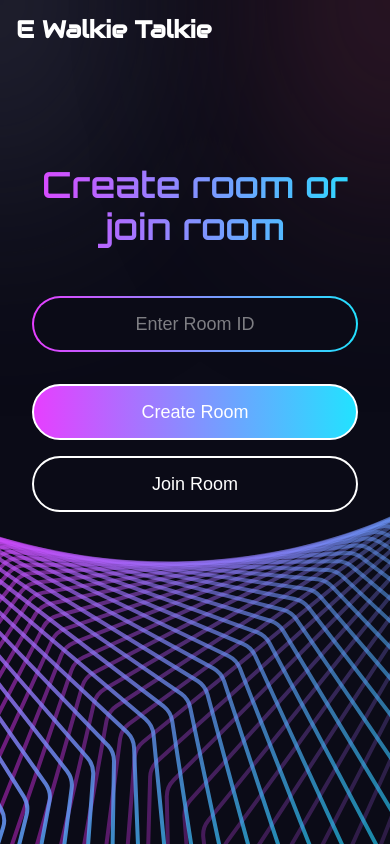
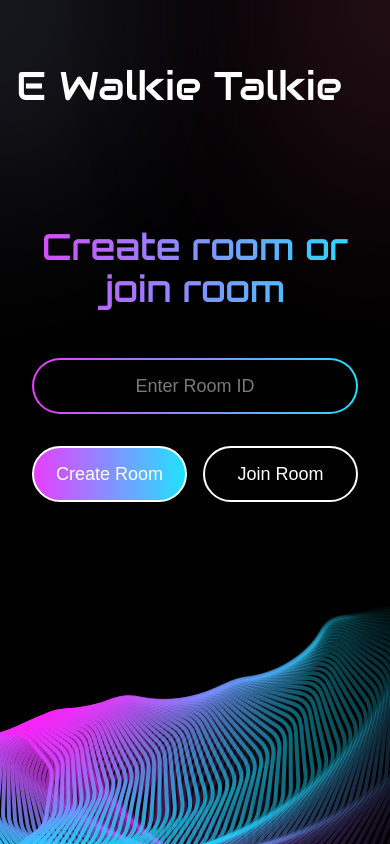
Before and after one commit to MRMYSTERY003/v-call, a Flask app: page / in a window 390 px wide. Run offline with Flask 3, Linux system fonts and the light colour scheme.

Commit message:
Update index.html

```diff
--- a/templates/index.html
+++ b/templates/index.html
@@ -11,7 +11,7 @@
         :root {
             --purple: #E63FFF;
             --cyan: #22E2FF;
-            --dark-bg: #0B0B17;
+            --dark-bg: #000000;
         }
 
         * {
@@ -23,7 +23,7 @@
         body {
             background-color: var(--dark-bg);
             background-image: url("{{ url_for('static', filename='img/bg.svg') }}");
-            background-position: center bottom; /* ✅ Centered horizontally */
+            background-position: center calc(100% - -150px);
             background-repeat: no-repeat;
             background-size: auto;
             color: white;
@@ -85,9 +85,9 @@
 
         .logo {
             font-family: 'Audiowide', cursive;
-            font-weight: 700;
-            font-size: 24px;
-            line-height: 28px;
+            font-weight: 400;
+            font-size: 40px;
+            line-height: 100%;
             color: #FFFFFF;
         }
 
@@ -157,6 +157,7 @@
         .buttons {
             display: flex;
             gap: 24px;
+            width: 60%;
         }
 
         .btn {
@@ -177,6 +178,8 @@
         .btn-create {
             background: linear-gradient(90deg, var(--purple), var(--cyan));
                border: 2px solid white; /* 👈 White border */
+                width: 50%;
+
         }
 
         .btn-create:hover {
@@ -190,7 +193,9 @@
         }
 
         .btn-join {
-            background: transparent;
+            background: black;
+               width: 50%;
+
             border: 2px solid #FFFFFF;
         }
 
@@ -213,12 +218,23 @@
                 line-height: 42px;
             }
 
-            .input-container {
-                width: 80%;
-            }
+
         }
 
         @media (max-width: 600px) {
+
+            body {
+                background-image: url("{{ url_for('static', filename='img/ph-bg.svg') }}");         /* Remove background image */
+                background-color: var(--dark-bg); /* Optional: ensure dark background still shows */
+                background-size: cover;   /* fills entire area, may crop */
+                background-size: contain;
+                background-position: center bottom;
+            }
+
+
+            .header {
+                margin-top: 50px;
+            }
             .input-container {
                 width: calc(100% - 32px);
             }
@@ -229,8 +245,12 @@
                 gap: 16px;
             }
 
+            .buttons{
+                flex-direction: row;
+            }
+
             .btn {
-                width: 100%;
+                width: 50%;
             }
         }
     </style>
```
